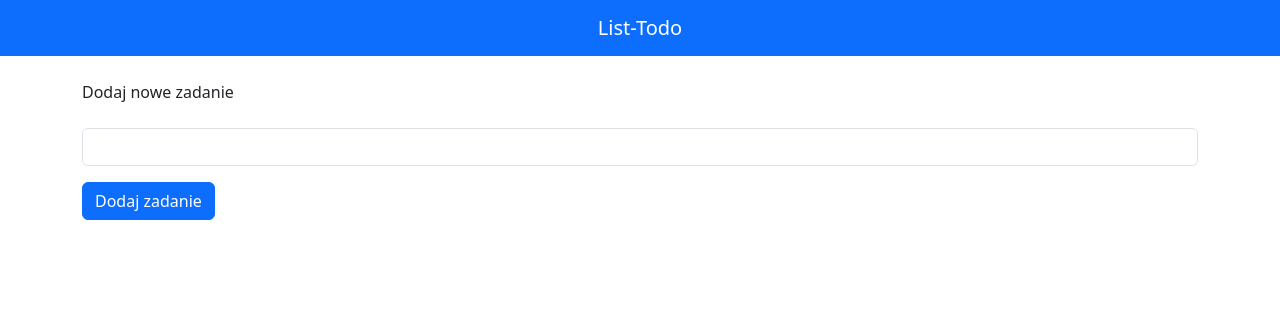
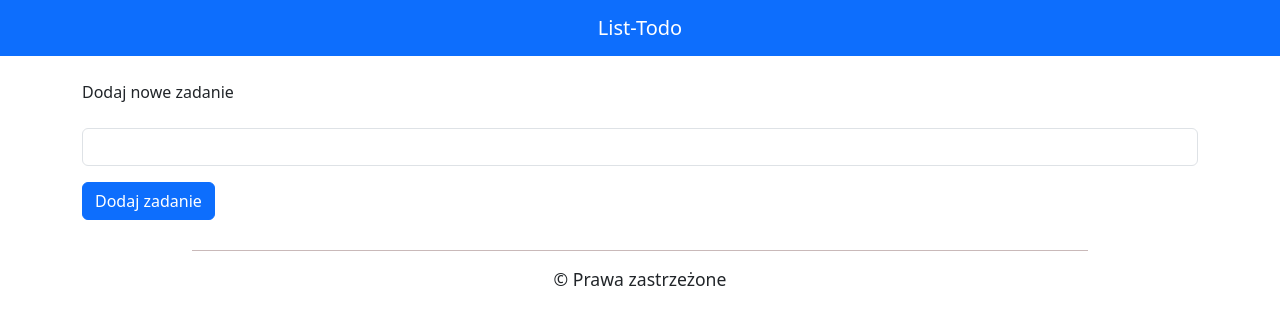
Before and after one commit to krostof/angular-first-app, an Angular app: page / in a window 1280 px wide. Shown: the top 324 px of the page. Built offline with nearby package versions, Linux system fonts and the light colour scheme.

Commit message:
fotter added

```diff
--- a/src/app/app.component.html
+++ b/src/app/app.component.html
@@ -1,6 +1,6 @@
 <app-header></app-header>
 <div class="container">
     <app-todo-list>
-
     </app-todo-list>
 </div>
+<app-footer></app-footer>
--- a/src/app/footer/footer.component.css
+++ b/src/app/footer/footer.component.css
@@ -0,0 +1,7 @@
+p {
+    width: 70%;
+    margin: 30px auto 0 auto;
+    padding-top: 15px;
+    border-top: 1px solid #c9b9b9;
+    font-size: 1.1rem;
+}
--- a/src/app/footer/footer.component.ts
+++ b/src/app/footer/footer.component.ts
@@ -3,8 +3,8 @@ import { Component } from '@angular/core';
 @Component({
   selector: 'app-footer',
   template: `
-    <p>
-      footer works!
+    <p class="text-center">
+      &copy; Prawa zastrzeżone
     </p>
   `,
   styleUrl: './footer.component.css'
```
